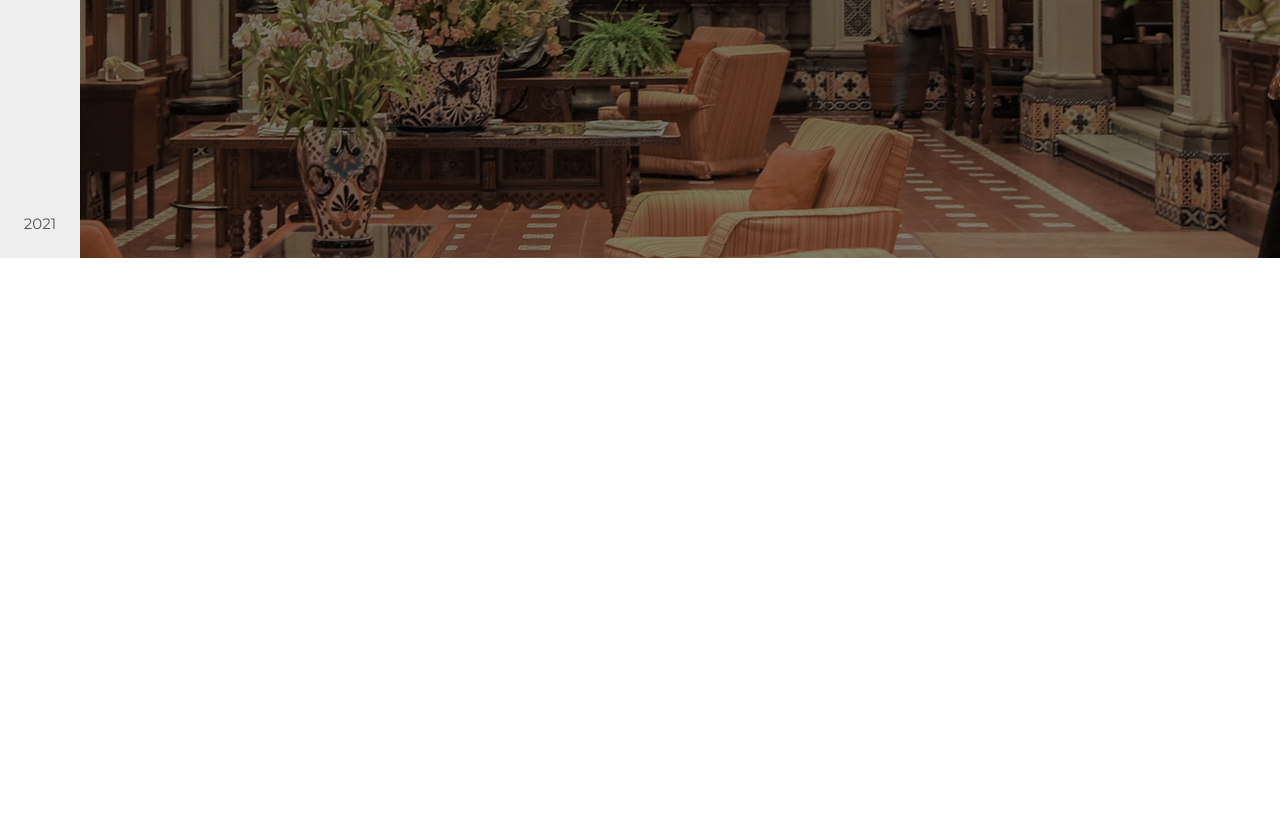
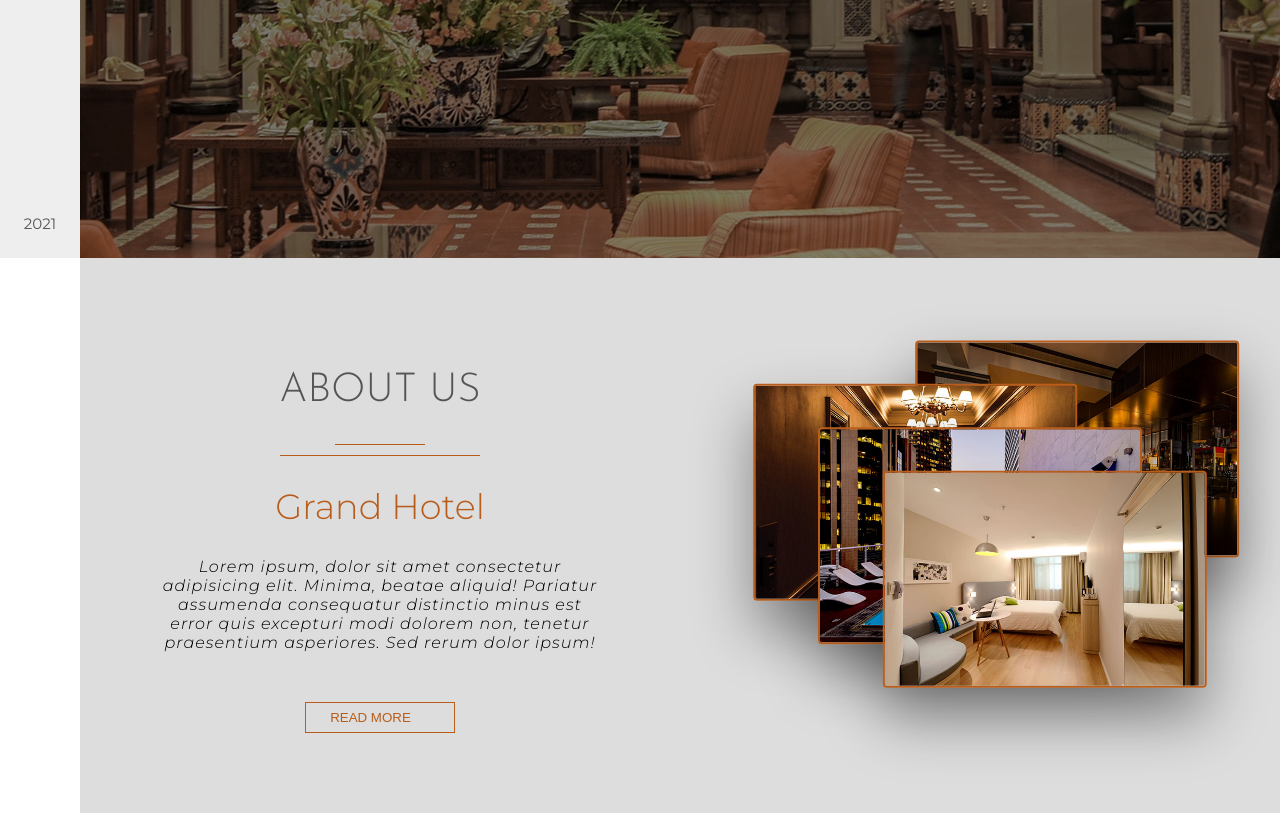
Before and after one commit to James-nyagatare/grandHotel, a plain HTML site: page index.html in a window 1280 px wide. Shown: the part 542-1355 px from the top of the page. Before the commit the page ends 800 px from the top, so only its background shows below. Drawn offline with Linux system fonts and the light colour scheme.

Commit message:
adds about us section

```diff
--- a/css/style.css
+++ b/css/style.css
@@ -275,7 +275,110 @@ body{
         opacity: 0;
     }
     100%{
-        opacity: 100;
+        opacity: 1;
     }
 }
 /* end of header */
+
+/* about us */
+.about-us{
+    margin-left: 8rem;
+    display: flex;
+    background-color: #ddd;
+}
+
+.aboutus-content{
+    flex: 0 1 50%;
+    display: flex;
+    flex-direction: column;
+    align-items: center;
+    justify-content: center;
+    padding: 8rem;
+    box-sizing: border-box;
+}
+
+.top-header{
+    font-size: 4rem;
+    color: #555;
+    text-transform: uppercase;
+    font-family: 'Josefin Sans', sans-serif;
+    font-weight: 300;
+}
+
+.small-line{
+    width: 9rem;
+    height: .1rem;
+    margin: 0 auto 1rem auto;
+    background-color: #b85d1c;
+}
+
+.big-line{
+    width: 20rem;
+    height: .1rem;
+    background-color: #b85d1c;
+}
+
+.bottom-header{
+    color: #b85d1c;
+    font-size: 3.5rem;
+    font-weight: 300;
+}
+
+.aboutus-description{
+    text-align: center;
+    font-size: 1.6rem;
+    font-style: italic;
+    font-weight: 300;
+    margin-bottom: 5rem;
+    letter-spacing: .1rem;
+}
+
+.about-us-btn{
+    background-color: transparent;
+    border:1px solid #b85d1c;
+    color: #b85d1c;
+    padding: 0.7rem 0.5rem;
+    width: 15rem;
+    text-transform: uppercase;
+}
+
+.read-more-btn{
+    margin-left: .2rem;
+    transition: all .3s;
+}
+
+.about-us-btn:hover{
+    cursor: pointer;
+}
+.about-us-btn:hover .read-more-btn{
+    margin-left: 1rem;
+}
+.aboutus-image{
+    flex: 1 1;
+    position: relative;
+}
+
+.image{
+    position: absolute;
+    width: 32rem;
+    top: 50%;
+    left: 50%;
+    box-shadow: 0 3rem 6rem rgba(0,0,0,.4);
+    border-radius: .4rem;
+    border: .2rem solid #b85d1c;
+}
+
+.image-1{
+    transform: translate(-20%, -90%);
+}
+.image-2{
+    transform: translate(-70%, -70%);
+}
+.image-3{
+    transform: translate(-50%, -50%);
+
+}
+.image-4{
+    transform: translate(-30%, -30%);
+}
+/* end of about us */
--- a/index.html
+++ b/index.html
@@ -123,5 +123,26 @@
       </div>
     </header>
     <!-- end of header -->
+    <!-- about us -->
+    <section class="about-us">
+      <div class="aboutus-content">
+        <h1 class="top-header">About Us</h1>
+        <div class="underline">
+          <div class="small-line"></div>
+          <div class="big-line"></div>
+        </div>
+        <h1 class="bottom-header">Grand Hotel</h1>
+        <div class="aboutus-description">Lorem ipsum, dolor sit amet consectetur adipisicing elit. Minima, beatae aliquid! Pariatur assumenda consequatur distinctio minus est error quis excepturi modi dolorem non, tenetur praesentium asperiores. Sed rerum dolor ipsum!</div>
+        <button class="about-us-btn">Read More <i class="far fa-angle-double-right read-more-btn"></i></button>
+      </div>
+
+      <div class="aboutus-image">
+        <img src="./img/about-us-img-1.jpeg" alt="about us" class="image image-1">
+        <img src="./img/about-us-img-2.jpeg" alt="about us" class="image image-2">
+        <img src="./img/about-us-img-3.jpeg" alt="about us" class="image image-3">
+        <img src="./img/about-us-img-4.jpeg" alt="about us" class="image image-4">
+      </div>
+    </section>
+    <!-- end of about us -->
   </body>
 </html>
```
